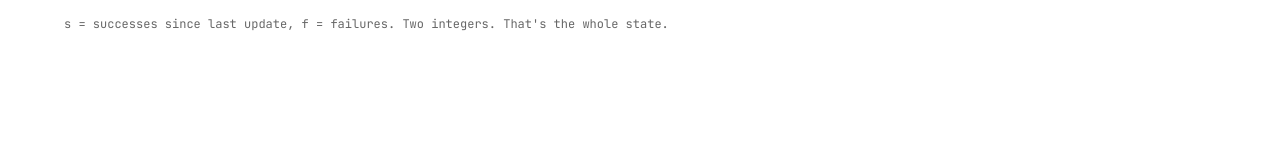
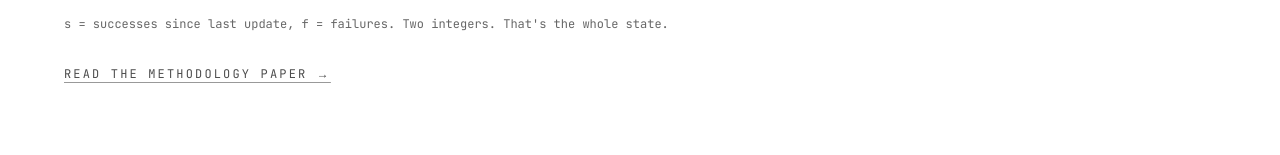
Before and after one commit to Baroque-Labs/eigen, a Next.js app: page / in a window 1280 px wide. Shown: the part 4810-4965 px from the top of the page. Built offline with nearby package versions, Linux system fonts and the light colour scheme; no server answers; a web font is replaced by a local one.

Commit message:
Added paper.

```diff
--- a/app/page.tsx
+++ b/app/page.tsx
@@ -196,6 +196,15 @@ function MathSection() {
             s = successes since last update, f = failures. Two integers.
             That&apos;s the whole state.
           </p>
+
+          <a
+            href="https://docs.google.com/document/d/1jrFn9ftcccNQA9teZJMusLnvePW1vgsdyaopjQkYDvo/edit?usp=sharing"
+            target="_blank"
+            rel="noopener noreferrer"
+            className="mt-8 inline-block font-mono text-[12px] uppercase tracking-[0.18em] text-ink/70 hover:text-ink underline underline-offset-4 decoration-ink/40 hover:decoration-ink transition-colors"
+          >
+            Read the methodology paper →
+          </a>
         </div>
       </div>
     </section>
```
